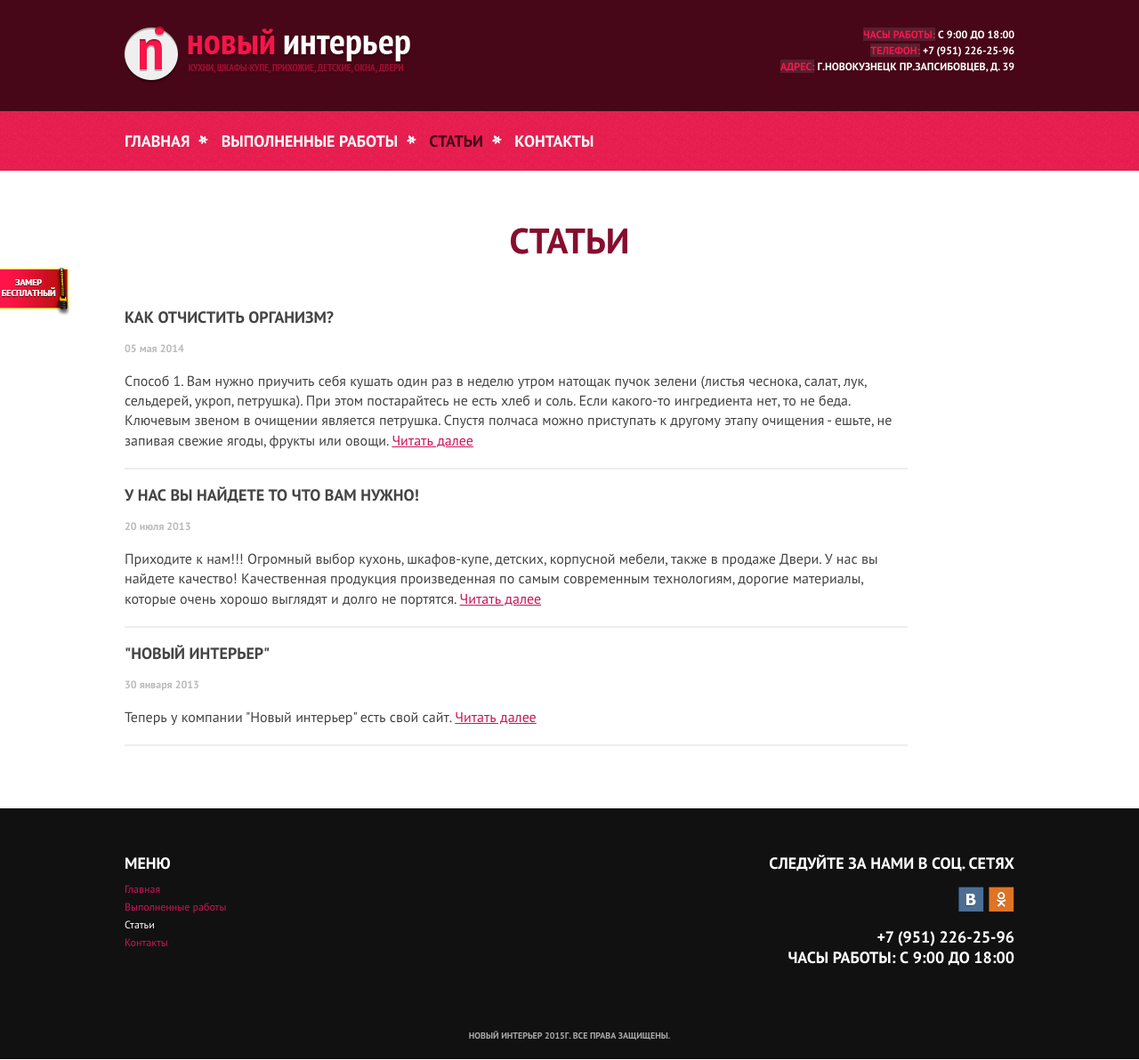
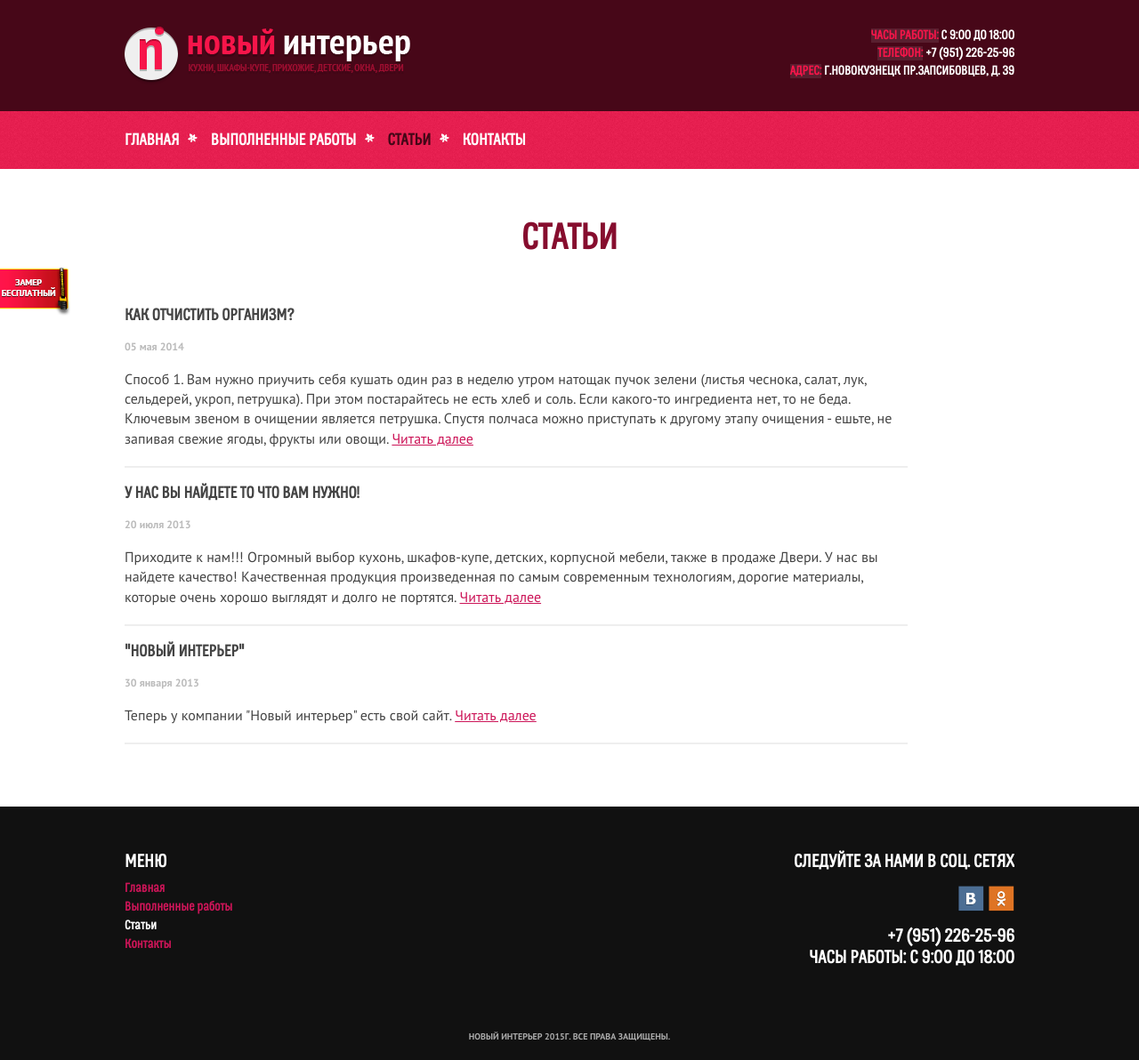
Before and after one commit to archieDeveloper/new-interer, a CodeIgniter app: page /articles.html in a window 1280 px wide. Shown: the whole page at 89% size. Run offline with CodeIgniter, Linux system fonts and the light colour scheme; data comes from the database, SQL or seed files in the repository.

Commit message:
добавил классненький шрифт

```diff
--- a/application/views/templates/up.php
+++ b/application/views/templates/up.php
@@ -2,6 +2,7 @@
 <html>
 <head>
   <link rel="stylesheet" type="text/css" href="/styles/style.css">
+  <link rel="stylesheet" type="text/css" href="/fonts/boblic/boblic.css">
   <link rel="stylesheet" type="text/css" href="/styles/flaticon.css">
   <link href='http://fonts.googleapis.com/css?family=PT+Sans:400,700,400italic,700italic&subset=latin,cyrillic' rel='stylesheet' type='text/css'>
 
@@ -21,6 +22,7 @@
   <?php endif; ?>
 
   <script type="text/javascript" src="/js/fun.js"></script>
+  <link rel="shortcut icon" href="/img/favicon.ico" type="image/x-icon">
   <meta content="/img/soclogo.jpg" property="og:image">
   <meta charset = "utf-8">
 
@@ -122,6 +124,9 @@
         </div>
       </div>
       <div class="swiper-pagination"></div>
+      <!-- If we need navigation buttons -->
+      <div class="swiper-button-prev"></div>
+      <div class="swiper-button-next"></div>
     </div>
   <?php endif; ?>
 </div>
--- /dev/null
+++ b/fonts/boblic/boblic.css
@@ -0,0 +1,9 @@
+@font-face {
+    font-family: 'Boblic';
+    src: url('boblic.eot');
+    src: url('boblic.eot?#iefix') format('embedded-opentype'),
+         url('boblic.woff') format('woff'),
+         url('boblic.ttf') format('truetype');
+    font-weight: normal;
+    font-style: normal;
+}
--- a/js/swiper.js
+++ b/js/swiper.js
@@ -4,9 +4,11 @@ $(document).ready(function(){
   var mySwiper = new Swiper ('.swiper-container', {
     // Optional parameters
     loop: true,
-
+    autoplay: 10000,
     // If we need pagination
-    pagination: '.swiper-pagination'
+    pagination: '.swiper-pagination',
+    nextButton: '.swiper-button-next',
+    prevButton: '.swiper-button-prev'
 
   });
 });
--- a/styles/style.css
+++ b/styles/style.css
@@ -1,5 +1,4 @@
 /*CSS*/
-
 @font-face {
   font-family: 'PT Sans';
   src: url('../fonts/PTS55F-webfont.eot');
@@ -29,6 +28,7 @@ body{
 
 h1,h2,h3,h4{
   padding: 10px 0;
+  font-family: 'Boblic';
 }
 
 p{
@@ -168,12 +168,13 @@ a {
   float: right;
   text-align: right;
   text-transform: uppercase;
-  font-size: 12px;
+  font-size: 14px;
   font-weight: bold;
+  font-family: 'Boblic';
 }
 
 #info_head span {
-  line-height: 18px;
+  line-height: 20px;
 }
 
 #info_head span b {
@@ -205,6 +206,7 @@ a {
   text-transform: uppercase;
   font-weight: bold;
   font-size: 18px;
+  font-family: 'Boblic';
 }
 
 #nav li:last-child:after {
@@ -253,7 +255,7 @@ a {
 }
 
 .wrap.pink {
-  background: #D32F58;
+  background: #D32F58 url(/img/elem/menu-tail.gif);
   color: #fff;
 }
 
@@ -276,7 +278,6 @@ a {
 
 .wrap h1,h2,h3 {
   text-transform: uppercase;
-  font-family: 'PT Sans', serif, arial;
 }
 
 .wrap-center {
@@ -375,19 +376,22 @@ a {
 }
 
 #footer_nav span {
-  font-size: 18px;
+  font-size: 20px;
   font-weight: bold;
   text-transform: uppercase;
   margin-bottom: 10px;
   display: block;
+  font-family: 'Boblic';
 }
 
 #footer_nav li{
-  font-size: 12px;
+  font-size: 14px;
   text-transform: none;
   margin: 5px 0;
   color: #fff;
+  font-family: 'Boblic';
   list-style-type: none;
+  font-weight: bold;
 }
 
 #footer_nav li a#nav_footer_active {
@@ -411,9 +415,10 @@ a {
 
 #soc_seti p{
   margin: 0;
-  font-size: 18px;
+  font-size: 20px;
   font-weight: bold;
   text-transform: uppercase;
+  font-family: 'Boblic';
 }
 
 #addthis_toolbox_share{
@@ -913,6 +918,7 @@ a {
   text-transform: uppercase;
   font-size: 18px;
   height: 51px;
+  font-family: 'Boblic';
 }
 
 .about-list li p {
@@ -957,10 +963,11 @@ a {
 .desc-slide {
   float: right;
   margin-top: 100px;
+  font-family: 'Boblic';
 }
 
 .desc-slide .pink {
-  background: #E61F50;
+  background: #E61F50 url(/img/elem/menu-tail.gif);
   padding: 20px 50px;
   font-size: 35px;
   display: inline-block;
@@ -968,7 +975,7 @@ a {
 }
 
 .desc-slide .gray {
-  background: #342F30;
+  background: #242424 url(/img/elem/main-tail.gif);
   padding: 20px 50px;
   font-size: 20px;
   display: inline-block;
@@ -978,3 +985,14 @@ a {
 .swiper-slide img {
   width: 100%;
 }
+
+span.swiper-pagination-bullet {
+  background: #fff;
+  opacity: .5;
+  width: 10px;
+  height: 10px;
+}
+
+span.swiper-pagination-bullet.swiper-pagination-bullet-active {
+  opacity: 1;
+}
```
Also changed, not shown: fonts/boblic/boblic.ttf (added), fonts/boblic/boblic.woff (added), img/favicon.ico (added), 1 other file. Lines whose indentation alone changed are shown as unchanged.
